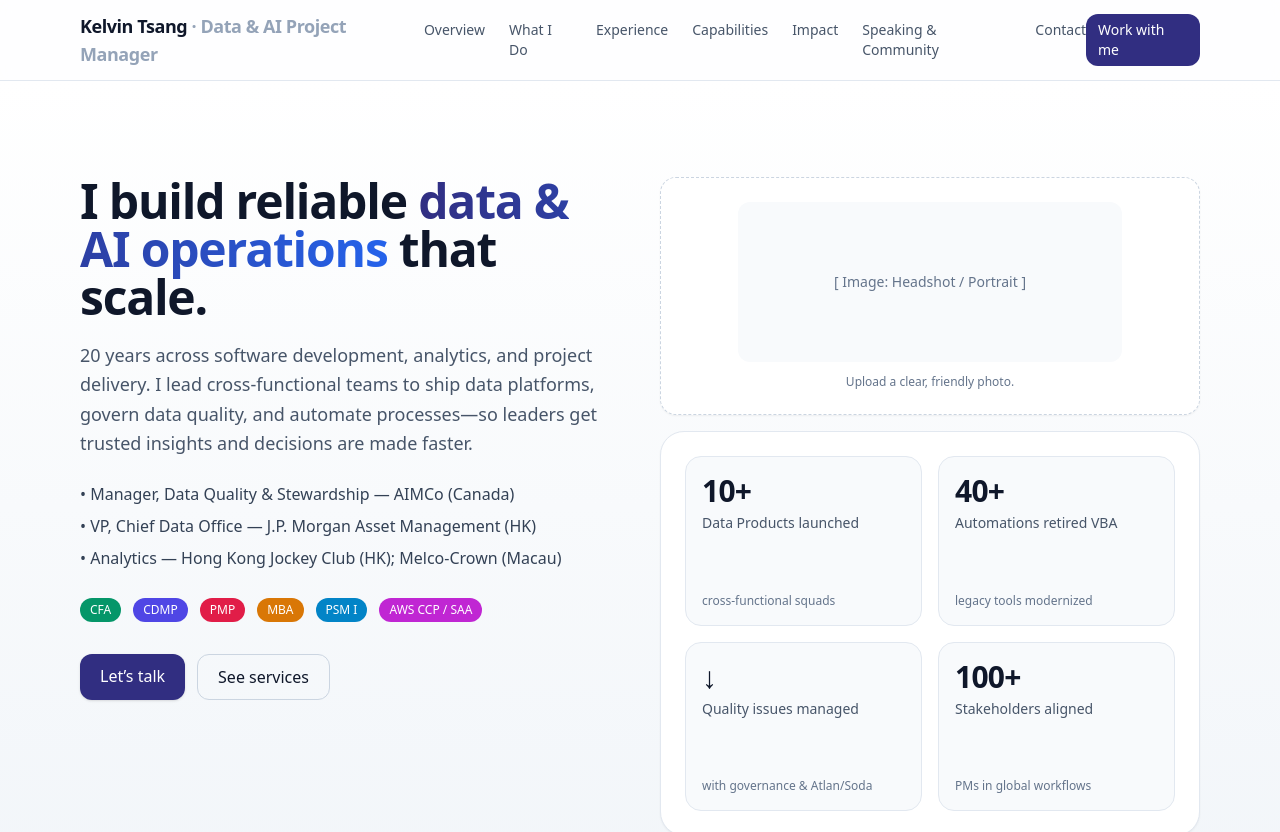
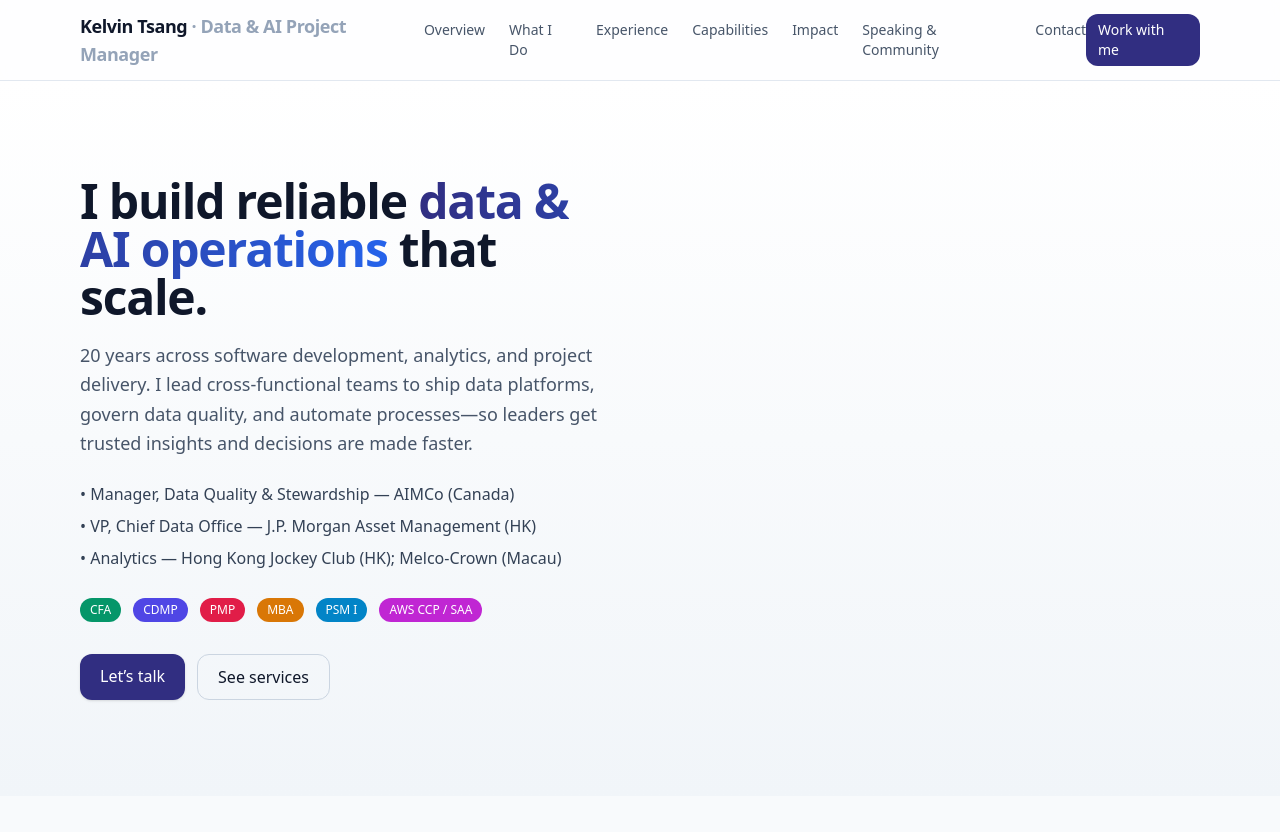
Before and after one commit to kelvintsang0/vercel, a Next.js app: page / in a window 1280 px wide. Shown: the top 832 px of the page. Built offline with nearby package versions, Linux system fonts and the light colour scheme.

Commit message:
Update page.tsx

```diff
--- a/src/app/page.tsx
+++ b/src/app/page.tsx
@@ -283,19 +283,6 @@ export default function Page() {
             </div>
           </div>
 
-          <div className="relative">
-            <div className="mb-4">
-              <ImagePlaceholder title="Headshot / Portrait" hint="Upload a clear, friendly photo." />
-            </div>
-            <div className="aspect-[4/3] rounded-3xl bg-white border border-slate-200 shadow-sm p-6">
-              <div className="grid grid-cols-2 gap-4 h-full">
-                <Stat label="Data Products launched" value="10+" sub="cross-functional squads" />
-                <Stat label="Automations retired VBA" value="40+" sub="legacy tools modernized" />
-                <Stat label="Quality issues managed" value="↓" sub="with governance & Atlan/Soda" />
-                <Stat label="Stakeholders aligned" value="100+" sub="PMs in global workflows" />
-              </div>
-            </div>
-          </div>
         </div>
       </section>
 
```
